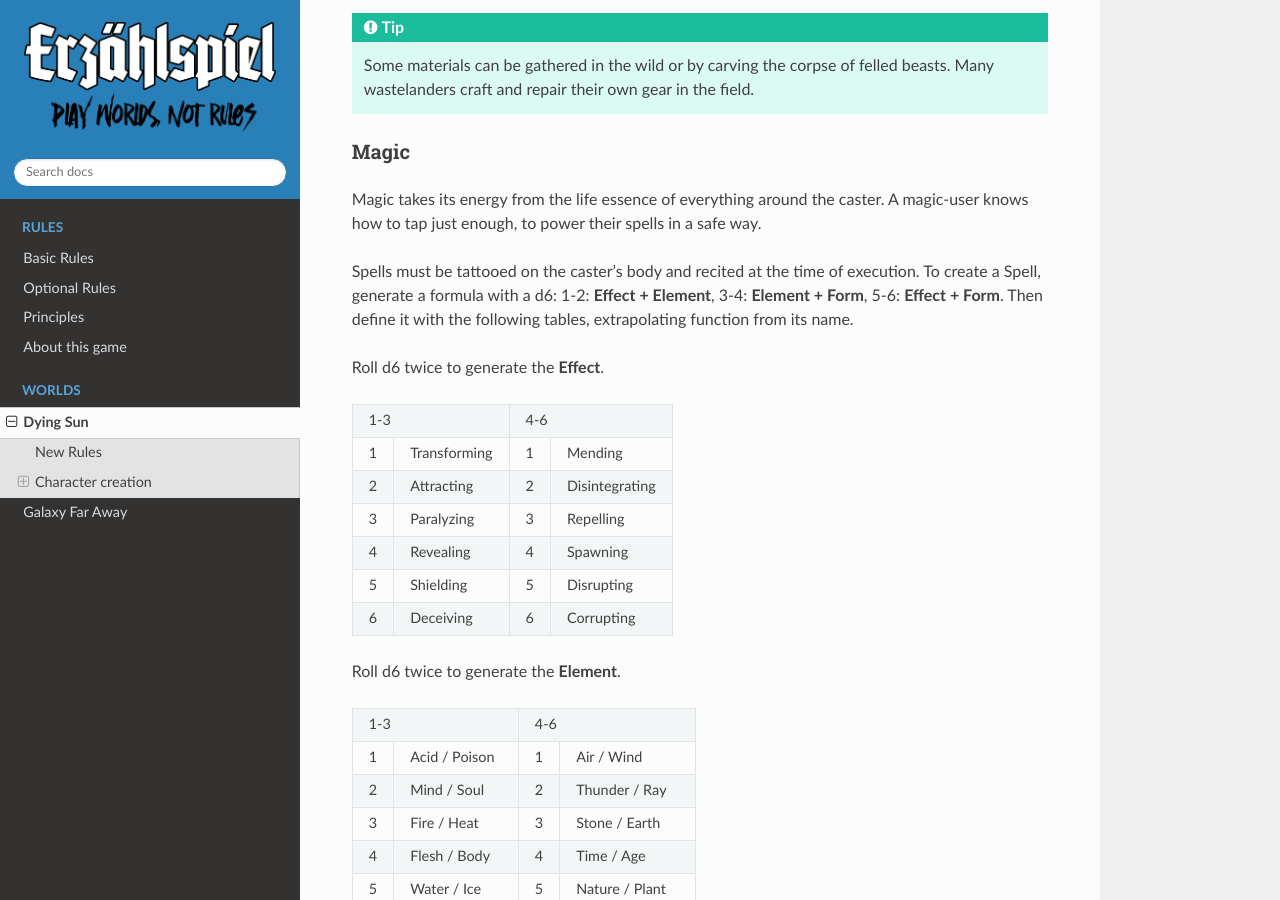
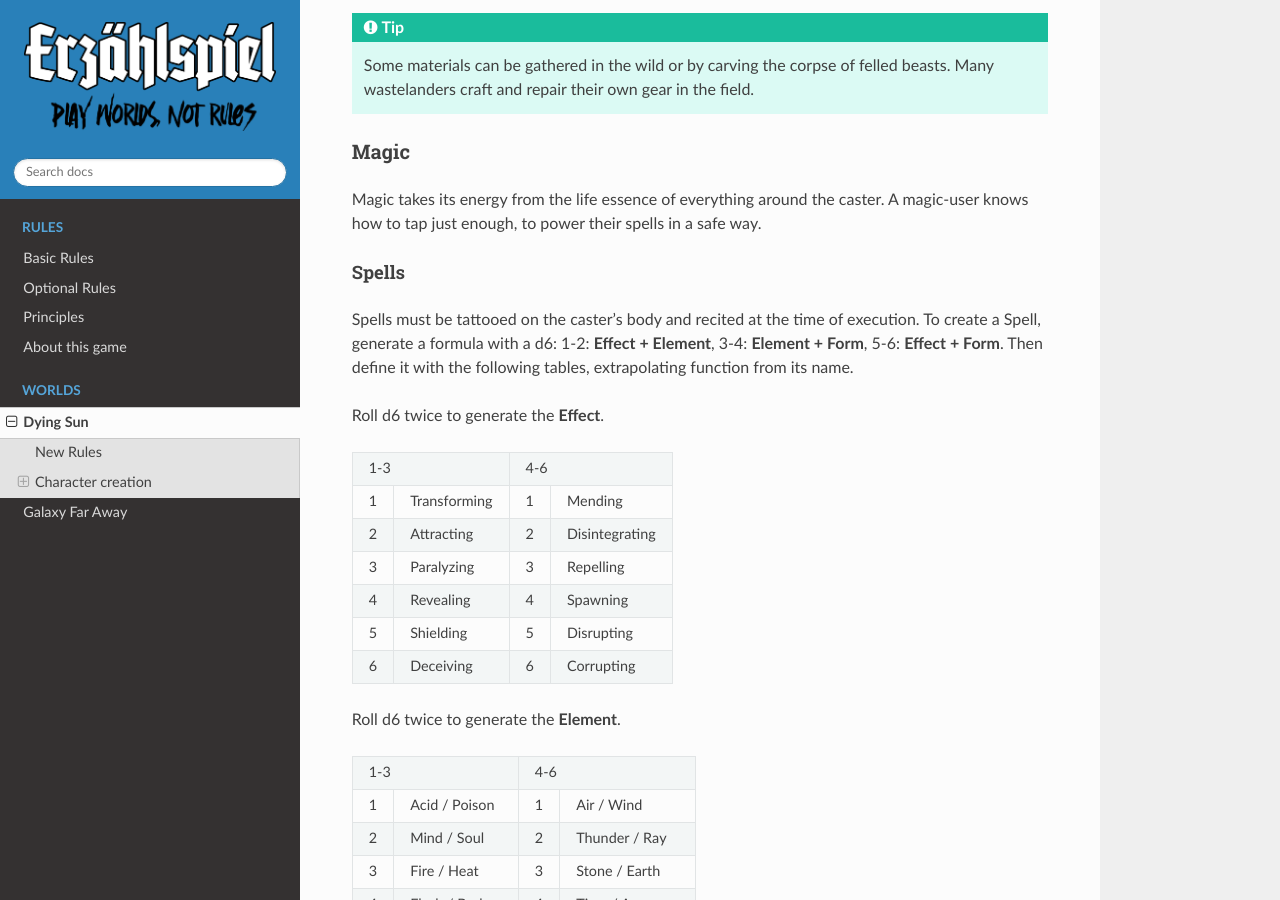
Before and after one commit to TaTooKa/froth, a Sphinx documentation site: the page built from docs/source/pages/dyingsun.rst, in a window 1280 px wide and 900 px high, scrolled down 4812 px. Built offline with Sphinx 7.4.7 and the Read the Docs theme 3.1.0, drawn with Linux system fonts in a browser that asks for light colours; cross-references to code outside the pages are shown as plain code.

Commit message:
fix compound for ref.

```diff
--- a/docs/source/pages/dyingsun.rst
+++ b/docs/source/pages/dyingsun.rst
@@ -250,10 +250,10 @@ Magic takes its energy from the life essence of everything around the caster. A
 
 .. _spells-section:
 
+Spells
+^^^^^^
+
 .. compound::
-
-   Spells
-   ^^^^^^
 
    Spells must be tattooed on the caster's body and recited at the time of execution. To create a Spell, generate a formula with a d6: 1-2: **Effect + Element**, 3-4: **Element + Form**, 5-6: **Effect + Form**. Then define it with the following tables, extrapolating function from its name.
 
```
